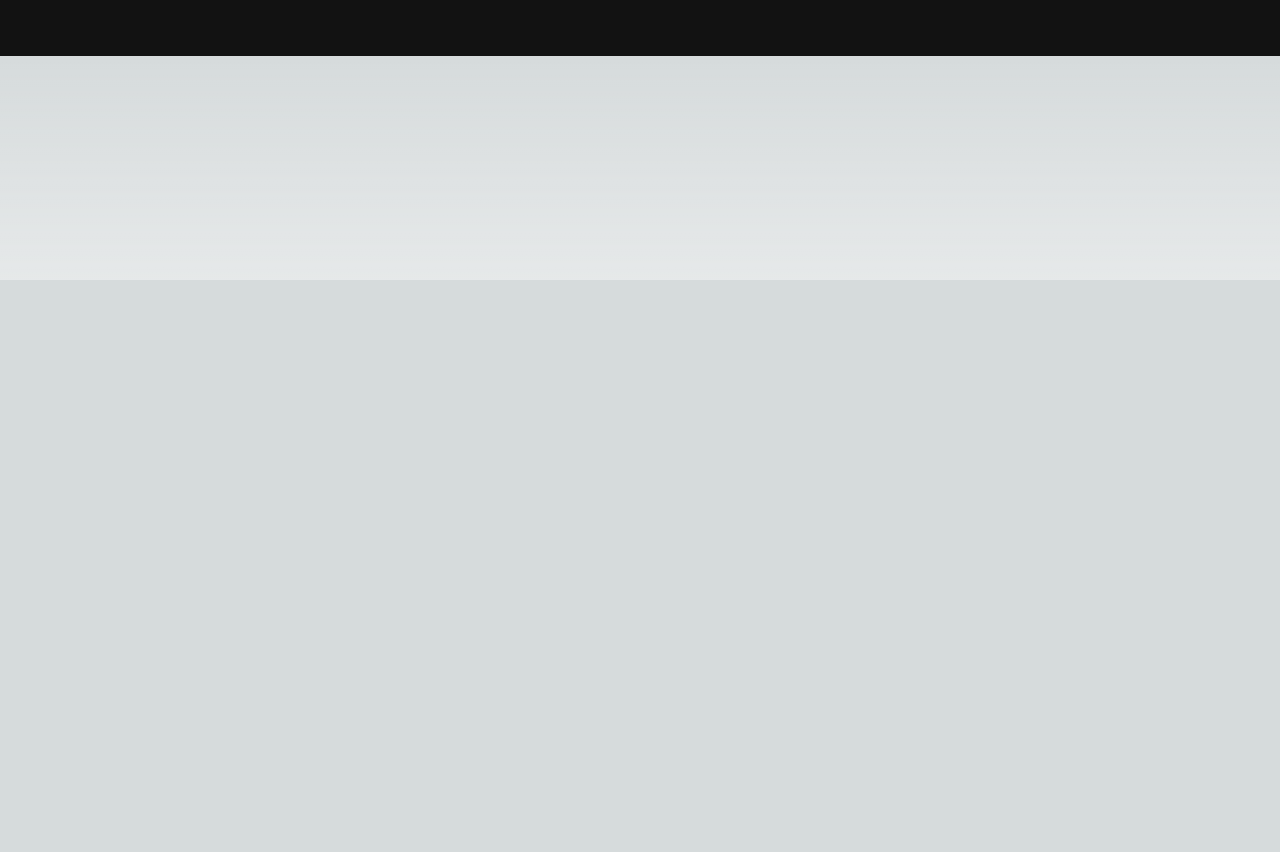
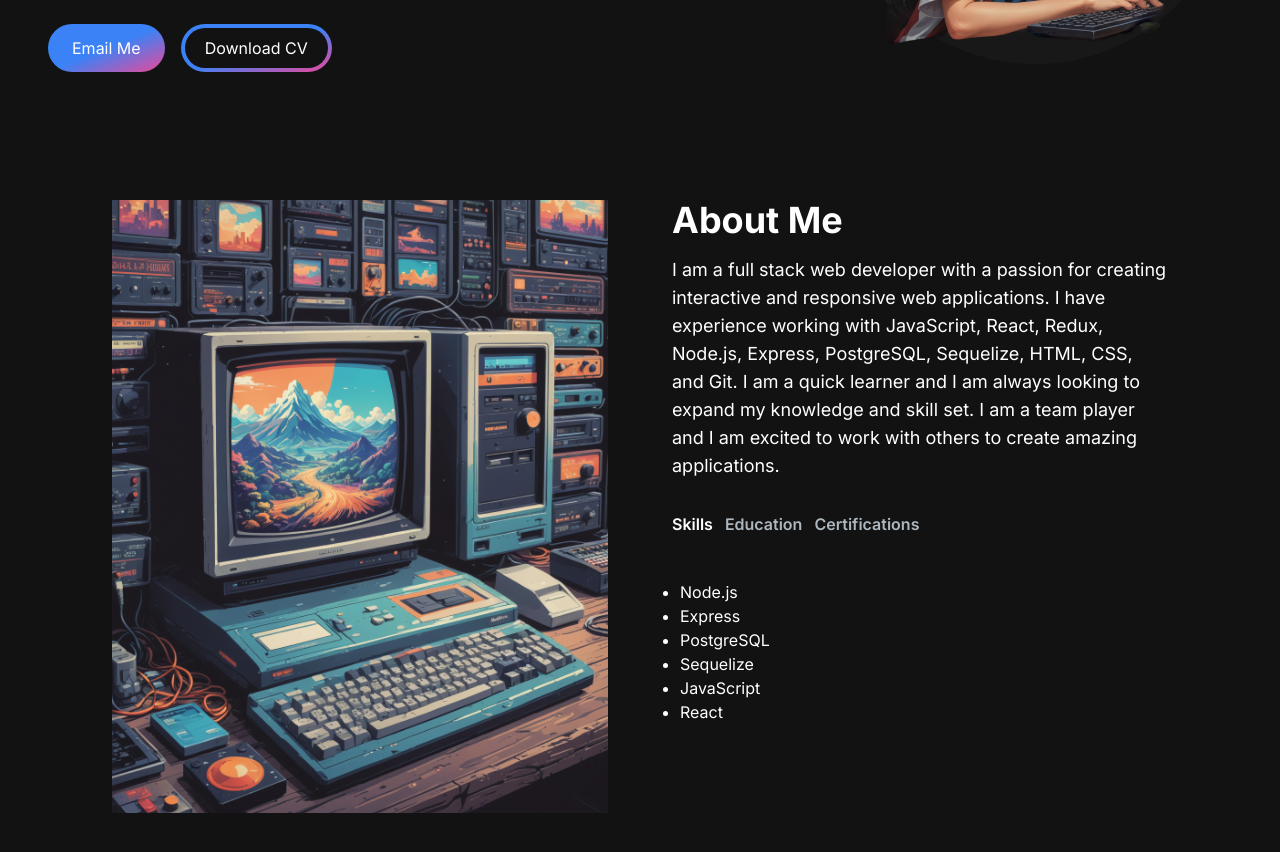
Before and after one commit to laurence-j/laurence-page-v2, a Next.js app in the folder laurence-page/: page / in a window 1280 px wide. Shown: the part 520-1372 px from the top of the page. Before the commit the page ends 800 px from the top, so only its background shows below. Built offline with nearby package versions, Linux system fonts and the light colour scheme.

Commit message:
Done with about us section

```diff
--- /dev/null
+++ b/laurence-page/app/components/AboutSection.jsx
@@ -0,0 +1,99 @@
+"use client";
+import React, { useTransition, useState } from "react";
+import Image from "next/image";
+import TabButton from "./TabButton";
+
+const TAB_DATA = [
+  {
+    title: "Skills",
+    id: "skills",
+    content: (
+      <ul className="list-disc pl-2">
+        <li>Node.js</li>
+        <li>Express</li>
+        <li>PostgreSQL</li>
+        <li>Sequelize</li>
+        <li>JavaScript</li>
+        <li>React</li>
+      </ul>
+    ),
+  },
+  {
+    title: "Education",
+    id: "education",
+    content: (
+      <ul className="list-disc pl-2">
+        <li>Fullstack Academy of Code</li>
+        <li>University of California, Santa Cruz</li>
+      </ul>
+    ),
+  },
+  {
+    title: "Certifications",
+    id: "certifications",
+    content: (
+      <ul className="list-disc pl-2">
+        <li>AWS Cloud Practitioner</li>
+        <li>Google Professional Cloud Developer</li>
+      </ul>
+    ),
+  },
+];
+
+const AboutSection = () => {
+  const [tab, setTab] = useState("skills");
+  const [isPending, startTransition] = useTransition();
+
+  const handleTabChange = (id) => {
+    startTransition(() => {
+      setTab(id);
+    });
+  };
+
+  return (
+    <section className="text-white" id="about">
+      <div className="md:grid md:grid-cols-2 gap-8 items-center py-8 px-4 xl:gap-16 sm:py-16 xl:px-16">
+        <Image src="/images/about-image.png" width={500} height={500} />
+        <div className="mt-4 md:mt-0 text-left flex flex-col h-full">
+          <h2 className="text-4xl font-bold text-white mb-4">About Me</h2>
+          <p className="text-base lg:text-lg">
+            I am a full stack web developer with a passion for creating
+            interactive and responsive web applications. I have experience
+            working with JavaScript, React, Redux, Node.js, Express, PostgreSQL,
+            Sequelize, HTML, CSS, and Git. I am a quick learner and I am always
+            looking to expand my knowledge and skill set. I am a team player and
+            I am excited to work with others to create amazing applications.
+          </p>
+          <div className="flex flex-row justify-start mt-8">
+            <TabButton
+              selectTab={() => handleTabChange("skills")}
+              active={tab === "skills"}
+            >
+              {" "}
+              Skills{" "}
+            </TabButton>
+            <TabButton
+              selectTab={() => handleTabChange("education")}
+              active={tab === "education"}
+            >
+              {" "}
+              Education{" "}
+            </TabButton>
+            <TabButton
+              selectTab={() => handleTabChange("certifications")}
+              active={tab === "certifications"}
+            >
+              {" "}
+              Certifications{" "}
+            </TabButton>
+          </div>
+          <div className="mt-8">
+            {TAB_DATA.find((t) => t.id === tab).content}
+          </div>
+        </div>
+      </div>
+    </section>
+  );
+};
+
+export default AboutSection;
--- /dev/null
+++ b/laurence-page/app/components/TabButton.jsx
@@ -0,0 +1,26 @@
+import React from "react";
+import { motion } from "framer-motion";
+
+const variants = {
+  default: { width: 0 },
+  active: { width: "calc(100% - 0.75rem)" },
+};
+
+const TabButton = ({ active, selectTab, children }) => {
+  const buttonClasses = active ? "text-white" : "text-[#ADB7BE]";
+
+  return (
+    <button onClick={selectTab}>
+      <p className={`mr-3 font-semibold hover:text-white ${buttonClasses}`}>
+        {children}
+      </p>
+      <motion.div
+        animate={active ? "active" : "default"}
+        variants={variants}
+        className="h-1 bg-primary-500 mt-2 mr-3"
+      ></motion.div>
+    </button>
+  );
+};
+
+export default TabButton;
--- a/laurence-page/app/page.js
+++ b/laurence-page/app/page.js
@@ -1,13 +1,15 @@
 import Image from "next/image";
 import HeroSection from "./components/HeroSection";
 import NavBar from "./components/Navbar";
+import AboutSection from "./components/AboutSection";
 
 export default function Home() {
   return (
     <main className="flex min-h screen flex-col bg-[#121212]">
       <NavBar />
-      <div className="container mx-auto px-12 py-4">
+      <div className="container mt-24 mx-auto px-12 py-4">
         <HeroSection></HeroSection>
+        <AboutSection></AboutSection>
       </div>
     </main>
   );
```
Also changed, not shown: laurence-page/public/images/about-image.png (added).
